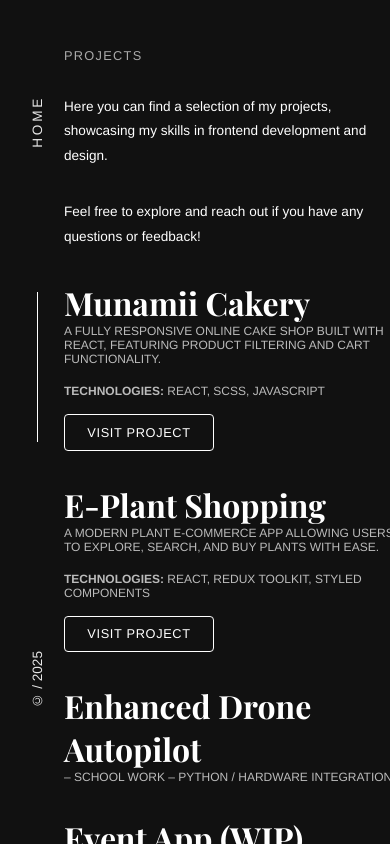
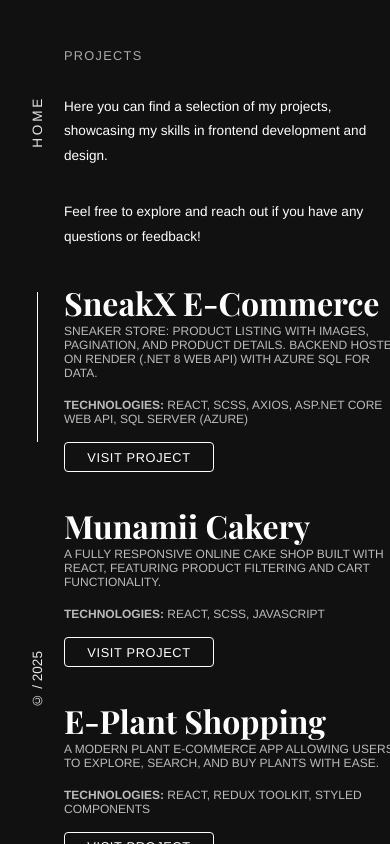
Before and after one commit to AbdoTaleb/portfolio-2025, a React (Vite) app: page /projects in a window 390 px wide. Built offline with nearby package versions, Linux system fonts and the light colour scheme; a web font is replaced by a local one.

Commit message:
fixing style issues

```diff
--- a/src/Pages/Projects/Projects.jsx
+++ b/src/Pages/Projects/Projects.jsx
@@ -24,6 +24,22 @@ function Projects() {
 
       <div className='right-side fade-in'>
         <ul className="project-list">
+          <li className='project-item'>
+                <h2>SneakX E-Commerce</h2>
+                <span>Sneaker store: product listing with images, pagination, and product details.
+                      Backend hosted on Render (.NET 8 Web API) with Azure SQL for data.</span> <br />
+                <span><strong>Technologies:</strong> React, SCSS, Axios, ASP.NET Core Web API, SQL Server (Azure)</span>
+                <a
+                  href="https://sneakx-frontend.vercel.app/"
+                  target="_blank"
+                  rel="noreferrer"
+                  className="project-visit-btn"
+                >
+                  Visit Project
+                </a>
+
+            </li>
+
             <li className='project-item'>
                 <h2>Munamii Cakery</h2>
                 <span>A fully responsive online cake shop built with React, featuring product filtering and cart functionality.</span> <br />
--- a/src/Pages/Projects/Projects.scss
+++ b/src/Pages/Projects/Projects.scss
@@ -83,7 +83,7 @@
       margin-bottom: 2rem;
 
       h2 {
-        font-size: 4.5rem;
+        font-size: 2.5rem;
         margin: 0;
         font-family: $font-main;
       }
@@ -109,7 +109,7 @@
 .project-visit-btn {
   display: inline-block;
   margin-top: 1rem;
-  padding: 0.6rem 1.2rem;
+  padding: 0.4rem 1rem;
   border: 1px solid #fff;
   color: #fff;
   font-size: 0.85rem;
--- a/src/components/SocialBar/SocialBar.scss
+++ b/src/components/SocialBar/SocialBar.scss
@@ -65,19 +65,19 @@
 
 @media (max-width: 768px) {
   .social-column {
-  position: absolute; // أو relative حسب التخطيط العام
+  position: absolute;
   display: flex;
   flex-direction: column;
   justify-content: center;
   align-items: center;
-  //height: 80vh; // أو auto إذا بتحب
+
   left: 0;
   top: 0;
   padding-left: 1rem;
   margin: 0rem 0 0 1.5rem;
   margin-top: 4rem;
   gap: 4rem;
-  z-index: 1000; // مهم لضمان أنها فوق المحتوى
+  z-index: 1000;
 }
 
 
```
